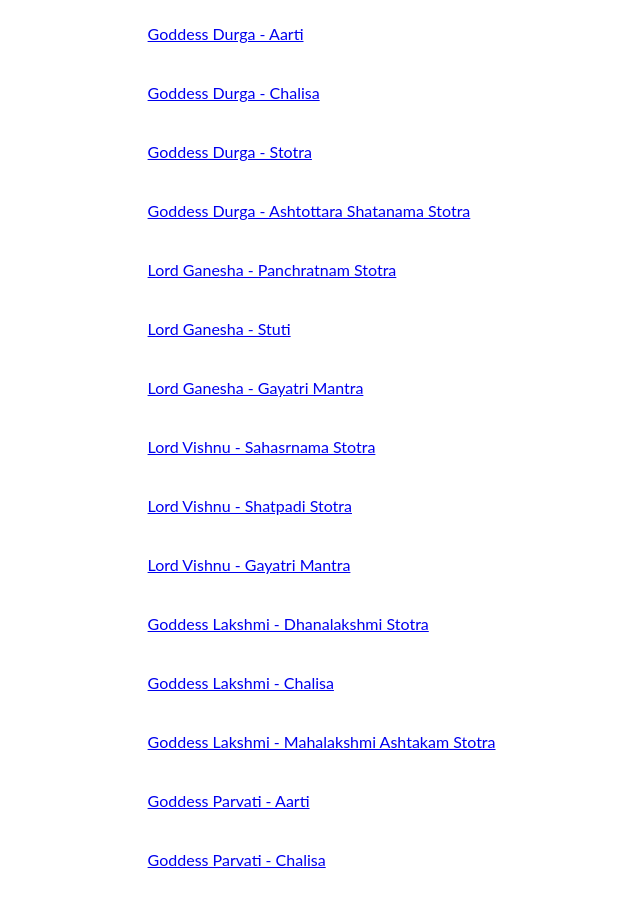
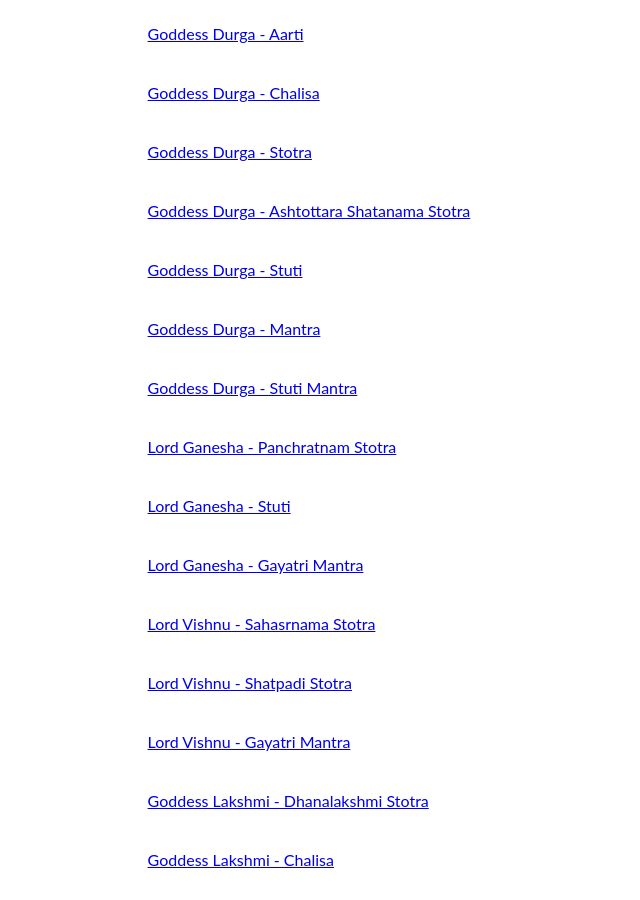
Before and after one commit to abhishekdjoshi/abhishekdjoshi.kclstr.io, a Jekyll site: the page mantras.html, which Jekyll copies as it is, in a window 1280 px wide and 900 px high, scrolled down 1252 px. Shown: the whole window, without its empty margins (311-951 px from the left). Built offline with Jekyll 4.4.1, drawn with Linux system fonts in a browser that asks for light colours; a script that is not in the unit is left out.

Commit message:
Update mantras.html

```diff
--- a/mantras.html
+++ b/mantras.html
@@ -243,6 +243,27 @@
           <td>
             <a href="/pages/durga/shatanama_stotra.html" target="_blank"
               >Goddess Durga - Ashtottara Shatanama Stotra</a
+            >
+          </td>
+        </tr>
+        <tr>
+          <td>
+            <a href="/pages/durga/stuti_mantra.html" target="_blank"
+              >Goddess Durga - Stuti</a
+            >
+          </td>
+        </tr>
+        <tr>
+          <td>
+            <a href="/pages/durga/stuti_mantra.html" target="_blank"
+              >Goddess Durga - Mantra</a
+            >
+          </td>
+        </tr>
+        <tr>
+          <td>
+            <a href="/pages/durga/stuti_mantra.html" target="_blank"
+              >Goddess Durga - Stuti Mantra</a
             >
           </td>
         </tr>
```
